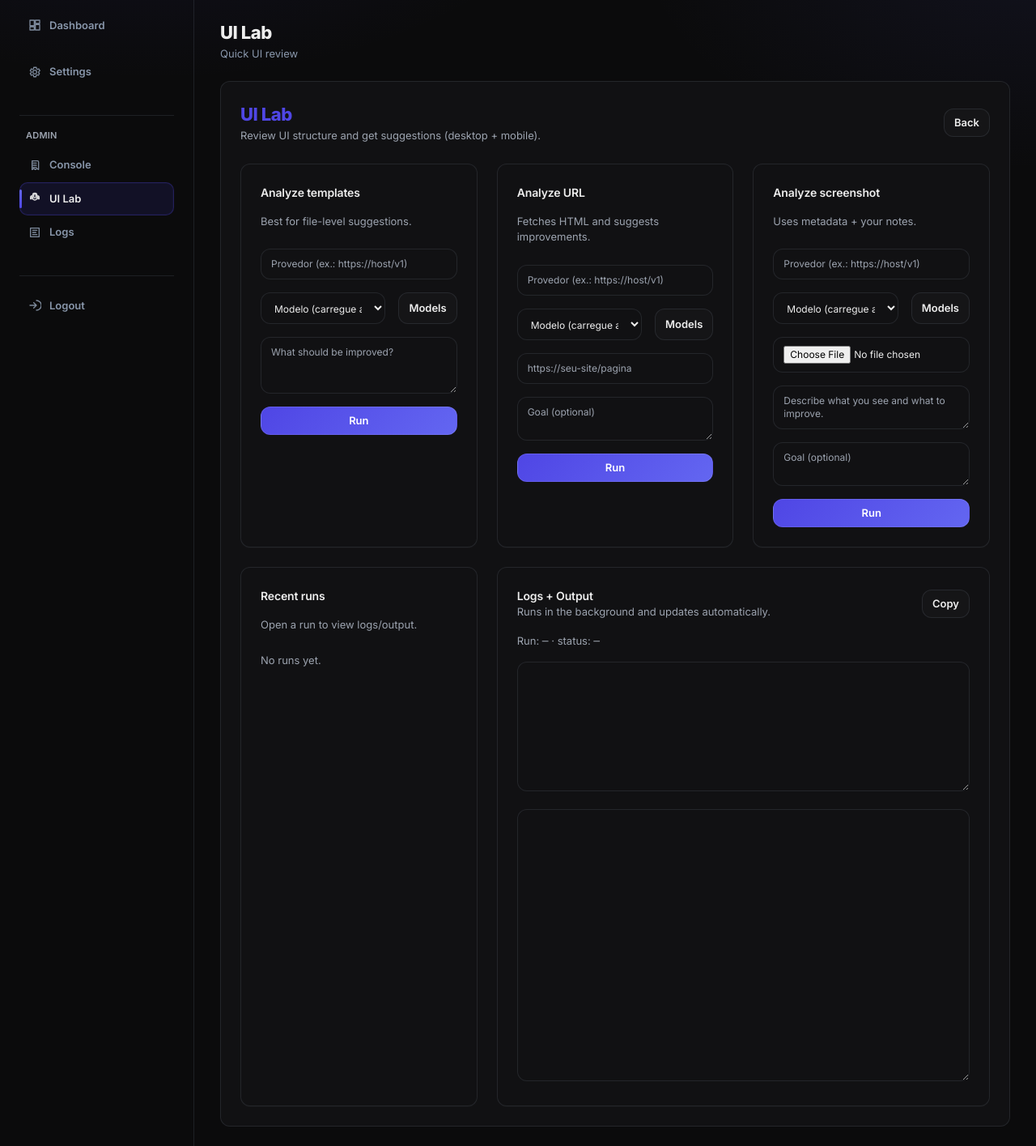
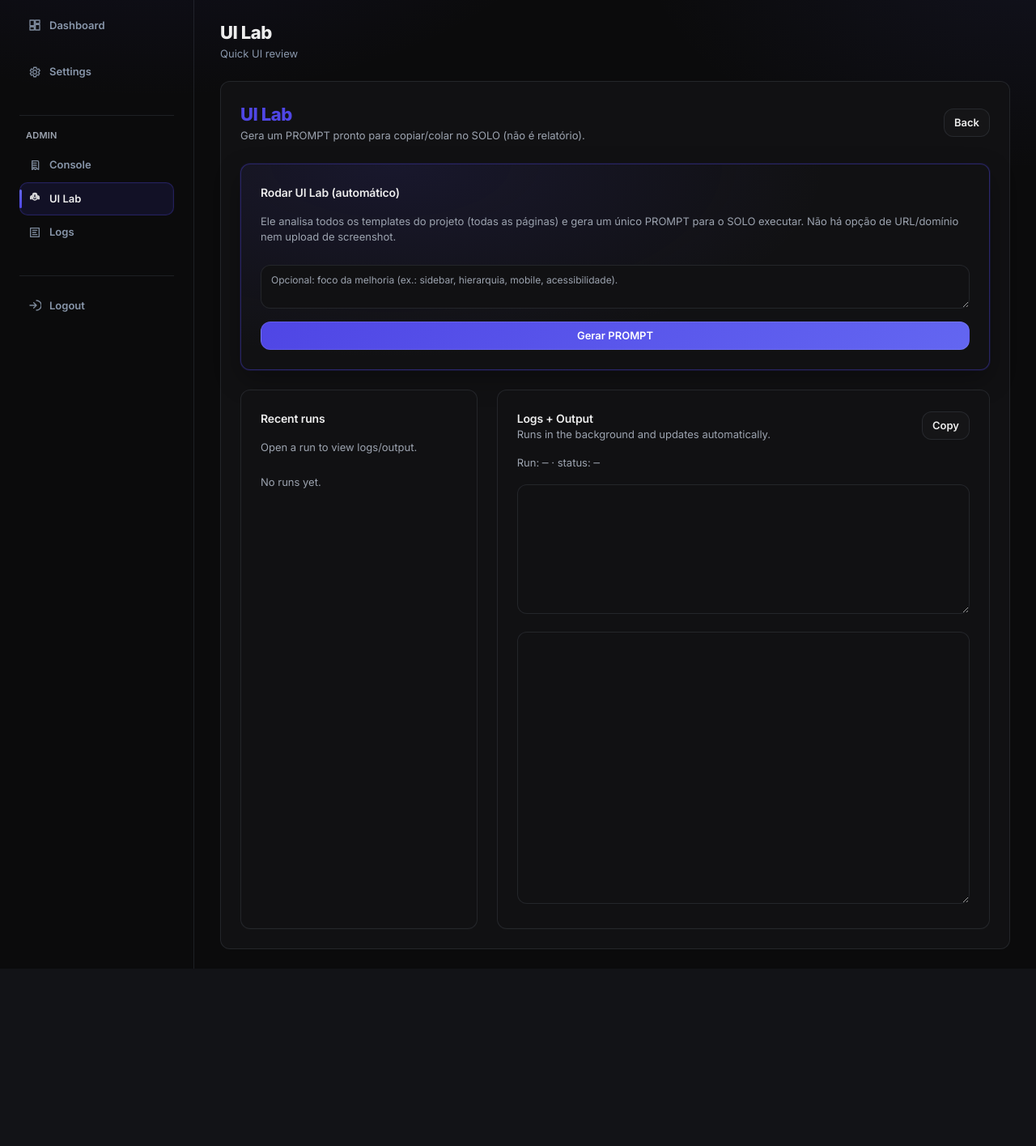
Before and after one commit to AsafeTork/Nexus-Auditor, a Flask app: page /admin/ui-lab in a window 1280 px wide. Shown: the part 74-1489 px from the top of the page at 81% size. After the commit the page ends 1270 px from the top, so only its background shows below. Run offline with Flask 3, Linux system fonts and the light colour scheme; a user stored in the database is signed in; tables that the repository leaves empty hold one stand-in row (values such as "Sample post"); data that the repository does not hold is empty; some libraries are stand-ins or nearby versions.

Commit message:
ui-lab: modo auto (sem URL/print) + gera prompt para SOLO

```diff
--- a/nexus/routes/admin.py
+++ b/nexus/routes/admin.py
@@ -15,7 +15,6 @@ from .. import db
 from ..models import AuditEvent, AuditRun, Organization, Site, Subscription, is_org_admin
 from ..security import require_admin
 from ..services.queueing import enqueue_ui_lab
-from ..services.ui_review import summarize_screenshot
 from ..services.github import create_issue
 from ..services.audit_engine import list_models
 
@@ -323,20 +322,24 @@ def admin_llm_models():
         return jsonify({"ok": False, "error": f"{type(e).__name__}: {e}", "models": []}), 400
 
 
-@bp.post("/admin/ui-lab/templates")
+@bp.post("/admin/ui-lab/run")
 @login_required
 @require_admin
-def ui_lab_templates():
-    goal = (request.form.get("goal") or "").strip() or "Melhorar a UI para ficar moderna, limpa e premium."
-    base_url_v1 = (request.form.get("base_url_v1") or "").strip()
-    model = (request.form.get("model") or "").strip()
+def ui_lab_run():
+    """
+    UI Lab v2:
+    - No URL/domain input (always analyzes the whole UI surface)
+    - No screenshot upload (auto uses templates as source of truth)
+    - Output is a single PROMPT for SOLO to execute (not a long report)
+    """
+    goal = (request.form.get("goal") or "").strip() or "Deixar a UI mais premium, clara e consistente."
     run_id = str(uuid.uuid4())
     conn = _redis_conn()
     conn.hset(
         _ui_key(current_user.org_id, run_id),
         mapping={
             "status": "queued",
-            "mode": "templates",
+            "mode": "auto",
             "created_utc": time.strftime("%Y-%m-%dT%H:%M:%SZ", time.gmtime()),
             "updated_utc": time.strftime("%Y-%m-%dT%H:%M:%SZ", time.gmtime()),
         },
@@ -344,102 +347,9 @@ def ui_lab_templates():
     conn.delete(_ui_key(current_user.org_id, run_id) + ":logs")
     conn.delete(_ui_key(current_user.org_id, run_id) + ":result")
     conn.rpush(_ui_index_key(current_user.org_id), run_id)
-    payload = {"goal": goal}
-    if base_url_v1:
-        payload["base_url_v1"] = base_url_v1
-    if model:
-        payload["model"] = model
-    enqueue_ui_lab(run_id, current_user.org_id, "templates", payload)
-    flash("UI Lab enfileirado (templates). Veja logs/resultado abaixo.", "ok")
+    enqueue_ui_lab(run_id, current_user.org_id, "auto", {"goal": goal})
+    flash("UI Lab enfileirado. Ele vai analisar TODA a UI e gerar um PROMPT pronto para copiar/colar.", "ok")
     return redirect(url_for("admin.ui_lab", run=run_id))
-
-
-@bp.post("/admin/ui-lab/url")
-@login_required
-@require_admin
-def ui_lab_url():
-    goal = (request.form.get("goal") or "").strip() or "Avaliar e sugerir melhorias de layout e responsividade."
-    url = (request.form.get("url") or "").strip()
-    base_url_v1 = (request.form.get("base_url_v1") or "").strip()
-    model = (request.form.get("model") or "").strip()
-    if not url:
-        flash("Informe uma URL.", "error")
-        return redirect(url_for("admin.ui_lab"))
-    run_id = str(uuid.uuid4())
-    conn = _redis_conn()
-    conn.hset(
-        _ui_key(current_user.org_id, run_id),
-        mapping={
-            "status": "queued",
-            "mode": "url",
-            "created_utc": time.strftime("%Y-%m-%dT%H:%M:%SZ", time.gmtime()),
-            "updated_utc": time.strftime("%Y-%m-%dT%H:%M:%SZ", time.gmtime()),
-        },
-    )
-    conn.delete(_ui_key(current_user.org_id, run_id) + ":logs")
-    conn.delete(_ui_key(current_user.org_id, run_id) + ":result")
-    conn.rpush(_ui_index_key(current_user.org_id), run_id)
-    payload = {"goal": goal, "url": url}
-    if base_url_v1:
-        payload["base_url_v1"] = base_url_v1
-    if model:
-        payload["model"] = model
-    enqueue_ui_lab(run_id, current_user.org_id, "url", payload)
-    flash("UI Lab enfileirado (URL). Veja logs/resultado abaixo.", "ok")
-    return redirect(url_for("admin.ui_lab", run=run_id))
-
-
-@bp.post("/admin/ui-lab/screenshot")
-@login_required
-@require_admin
-def ui_lab_screenshot():
-    goal = (request.form.get("goal") or "").strip() or "Sugerir melhorias de layout e hierarquia visual."
-    notes = (request.form.get("notes") or "").strip()
-    base_url_v1 = (request.form.get("base_url_v1") or "").strip()
-    model = (request.form.get("model") or "").strip()
-    f = request.files.get("screenshot")
-    if not f:
-        flash("Envie um screenshot (PNG/JPG).", "error")
-        return redirect(url_for("admin.ui_lab"))
-    try:
-        data = f.read()
-        meta = summarize_screenshot(data)
-        run_id = str(uuid.uuid4())
-        conn = _redis_conn()
-        conn.hset(
-            _ui_key(current_user.org_id, run_id),
-            mapping={
-                "status": "queued",
-                "mode": "screenshot",
-                "created_utc": time.strftime("%Y-%m-%dT%H:%M:%SZ", time.gmtime()),
-                "updated_utc": time.strftime("%Y-%m-%dT%H:%M:%SZ", time.gmtime()),
-            },
-        )
-        conn.delete(_ui_key(current_user.org_id, run_id) + ":logs")
-        conn.delete(_ui_key(current_user.org_id, run_id) + ":result")
-        conn.rpush(_ui_index_key(current_user.org_id), run_id)
-        enqueue_ui_lab(
-            run_id,
-            current_user.org_id,
-            "screenshot",
-            {
-                "goal": goal,
-                "notes": notes,
-                "meta": {
-                    "width": meta.width,
-                    "height": meta.height,
-                    "size_bytes": meta.size_bytes,
-                    "dominant_hex": meta.dominant_hex,
-                },
-                "base_url_v1": base_url_v1,
-                "model": model,
-            },
-        )
-        flash("UI Lab enfileirado (screenshot). Veja logs/resultado abaixo.", "ok")
-        return redirect(url_for("admin.ui_lab", run=run_id))
-    except Exception as e:
-        flash(f"Falha ao processar screenshot: {type(e).__name__}: {e}", "error")
-    return redirect(url_for("admin.ui_lab"))
 
 
 @bp.post("/admin/sim")
--- a/nexus/services/queueing.py
+++ b/nexus/services/queueing.py
@@ -43,7 +43,7 @@ def enqueue_ui_lab(run_id: str, org_id: str, mode: str, payload: dict) -> str:
         org_id,
         mode,
         payload,
-        job_timeout=int(os.getenv("UI_JOB_TIMEOUT_S", "900")),
+        job_timeout=int(os.getenv("UI_JOB_TIMEOUT_S", "1800")),
         ttl=int(os.getenv("UI_JOB_TTL_S", "1800")),
         result_ttl=int(os.getenv("UI_JOB_RESULT_TTL_S", str(60 * 60 * 24 * 7))),
         failure_ttl=int(os.getenv("UI_JOB_FAILURE_TTL_S", "86400")),
--- a/nexus/services/ui_review.py
+++ b/nexus/services/ui_review.py
@@ -53,5 +53,5 @@ def read_text_files(paths: Iterable[str], max_chars_each: int = 12000) -> str:
             continue
         if len(txt) > max_chars_each:
             txt = txt[:max_chars_each] + "\n\n/* ... truncado ... */\n"
-        parts.append(f"\n\n===== FILE: {os.path.basename(p)} =====\n{txt}")
+        parts.append(f"\n\n===== FILE: {p} =====\n{txt}")
     return "\n".join(parts).strip()
--- a/nexus/templates/admin/ui_lab.html
+++ b/nexus/templates/admin/ui_lab.html
@@ -6,65 +6,22 @@
   <div class="flex flex-col md:flex-row md:items-center md:justify-between gap-6">
     <div>
       <div class="page-title text-brand-2">UI Lab</div>
-      <div class="body-text">Review UI structure and get suggestions (desktop + mobile).</div>
+      <div class="body-text">Gera um PROMPT pronto para copiar/colar no SOLO (não é relatório).</div>
     </div>
     <a class="btn-secondary" href="{{ url_for('admin.admin_home') }}">Back</a>
   </div>
 
   <div class="mt-6 grid grid-cols-1 lg:grid-cols-3 gap-6">
-    <div class="card">
-      <div class="section-title">Analyze templates</div>
-      <div class="body-text mt-4">Best for file-level suggestions.</div>
-      <form class="mt-6 flex flex-col gap-4" method="post" action="{{ url_for('admin.ui_lab_templates') }}">
+    <div class="card card-focus lg:col-span-3">
+      <div class="section-title">Rodar UI Lab (automático)</div>
+      <div class="body-text mt-4">
+        Ele analisa todos os templates do projeto (todas as páginas) e gera um único PROMPT para o SOLO executar.
+        Não há opção de URL/domínio nem upload de screenshot.
+      </div>
+      <form class="mt-6 flex flex-col gap-4" method="post" action="{{ url_for('admin.ui_lab_run') }}">
         <input type="hidden" name="csrf_token" value="{{ csrf_token() }}">
-        <div class="grid grid-cols-1 gap-4">
-          <input id="uiBase1" name="base_url_v1" class="input text-xs" placeholder="Provedor (ex.: https://host/v1)" />
-          <div class="flex gap-4">
-            <select id="uiModel1" name="model" class="input text-xs">
-              <option value="">Modelo (carregue a lista)</option>
-            </select>
-            <button type="button" class="btn-secondary" onclick="loadModels('uiBase1','uiModel1')">Models</button>
-          </div>
-        </div>
-        <textarea name="goal" class="input text-xs" rows="3" placeholder="What should be improved?"></textarea>
-        <button class="btn-primary w-full">Run</button>
-      </form>
-    </div>
-
-    <div class="card">
-      <div class="section-title">Analyze URL</div>
-      <div class="body-text mt-4">Fetches HTML and suggests improvements.</div>
-      <form class="mt-6 flex flex-col gap-4" method="post" action="{{ url_for('admin.ui_lab_url') }}">
-        <input type="hidden" name="csrf_token" value="{{ csrf_token() }}">
-        <input id="uiBase2" name="base_url_v1" class="input text-xs" placeholder="Provedor (ex.: https://host/v1)" />
-        <div class="flex gap-4">
-          <select id="uiModel2" name="model" class="input text-xs">
-            <option value="">Modelo (carregue a lista)</option>
-          </select>
-          <button type="button" class="btn-secondary" onclick="loadModels('uiBase2','uiModel2')">Models</button>
-        </div>
-        <input name="url" class="input text-xs" placeholder="https://seu-site/pagina" />
-        <textarea name="goal" class="input text-xs" rows="2" placeholder="Goal (optional)"></textarea>
-        <button class="btn-primary w-full">Run</button>
-      </form>
-    </div>
-
-    <div class="card">
-      <div class="section-title">Analyze screenshot</div>
-      <div class="body-text mt-4">Uses metadata + your notes.</div>
-      <form class="mt-6 flex flex-col gap-4" method="post" enctype="multipart/form-data" action="{{ url_for('admin.ui_lab_screenshot') }}">
-        <input type="hidden" name="csrf_token" value="{{ csrf_token() }}">
-        <input id="uiBase3" name="base_url_v1" class="input text-xs" placeholder="Provedor (ex.: https://host/v1)" />
-        <div class="flex gap-4">
-          <select id="uiModel3" name="model" class="input text-xs">
-            <option value="">Modelo (carregue a lista)</option>
-          </select>
-          <button type="button" class="btn-secondary" onclick="loadModels('uiBase3','uiModel3')">Models</button>
-        </div>
-        <input type="file" name="screenshot" accept="image/*" class="input text-xs" />
-        <textarea name="notes" class="input text-xs" rows="2" placeholder="Describe what you see and what to improve."></textarea>
-        <textarea name="goal" class="input text-xs" rows="2" placeholder="Goal (optional)"></textarea>
-        <button class="btn-primary w-full">Run</button>
+        <textarea name="goal" class="input text-xs" rows="2" placeholder="Opcional: foco da melhoria (ex.: sidebar, hierarquia, mobile, acessibilidade)."></textarea>
+        <button class="btn-primary w-full">Gerar PROMPT</button>
       </form>
     </div>
   </div>
@@ -120,41 +77,6 @@
 </script>
 
 <script>
-  function getDefaultBase(){
-    return localStorage.getItem("llm_base_url_v1") || "";
-  }
-  function setDefaultBase(v){
-    localStorage.setItem("llm_base_url_v1", v || "");
-  }
-  function fillBases(){
-    const v = getDefaultBase();
-    ["uiBase1","uiBase2","uiBase3"].forEach(id => {
-      const el = document.getElementById(id);
-      if(el && !el.value) el.value = v;
-    });
-  }
-  fillBases();
-
-  async function loadModels(baseId, modelId){
-    const baseEl = document.getElementById(baseId);
-    const modelEl = document.getElementById(modelId);
-    if(!baseEl || !modelEl) return;
-    const base = (baseEl.value || "").trim();
-    if(!base) { alert("Informe o provedor (ex.: https://host/v1)"); return; }
-    setDefaultBase(base);
-    modelEl.innerHTML = "<option>Carregando…</option>";
-    try{
-      const r = await fetch(`/admin/llm/models.json?base_url_v1=${encodeURIComponent(base)}`);
-      const j = await r.json();
-      if(!j.ok) throw new Error(j.error || "erro");
-      const models = j.models || [];
-      modelEl.innerHTML = "<option value=''>Modelo (opcional)</option>" + models.map(m => `<option value=\"${m}\">${m}</option>`).join("");
-    }catch(e){
-      modelEl.innerHTML = "<option value=''>Falha ao carregar</option>";
-      alert("Falha ao carregar modelos: " + (e.message || e));
-    }
-  }
-
   // Live poll
   (function(){
     const runId = "{{ run_id or '' }}";
```
Also changed, not shown: nexus/worker.py (+54 -23 lines), 2 other files.
